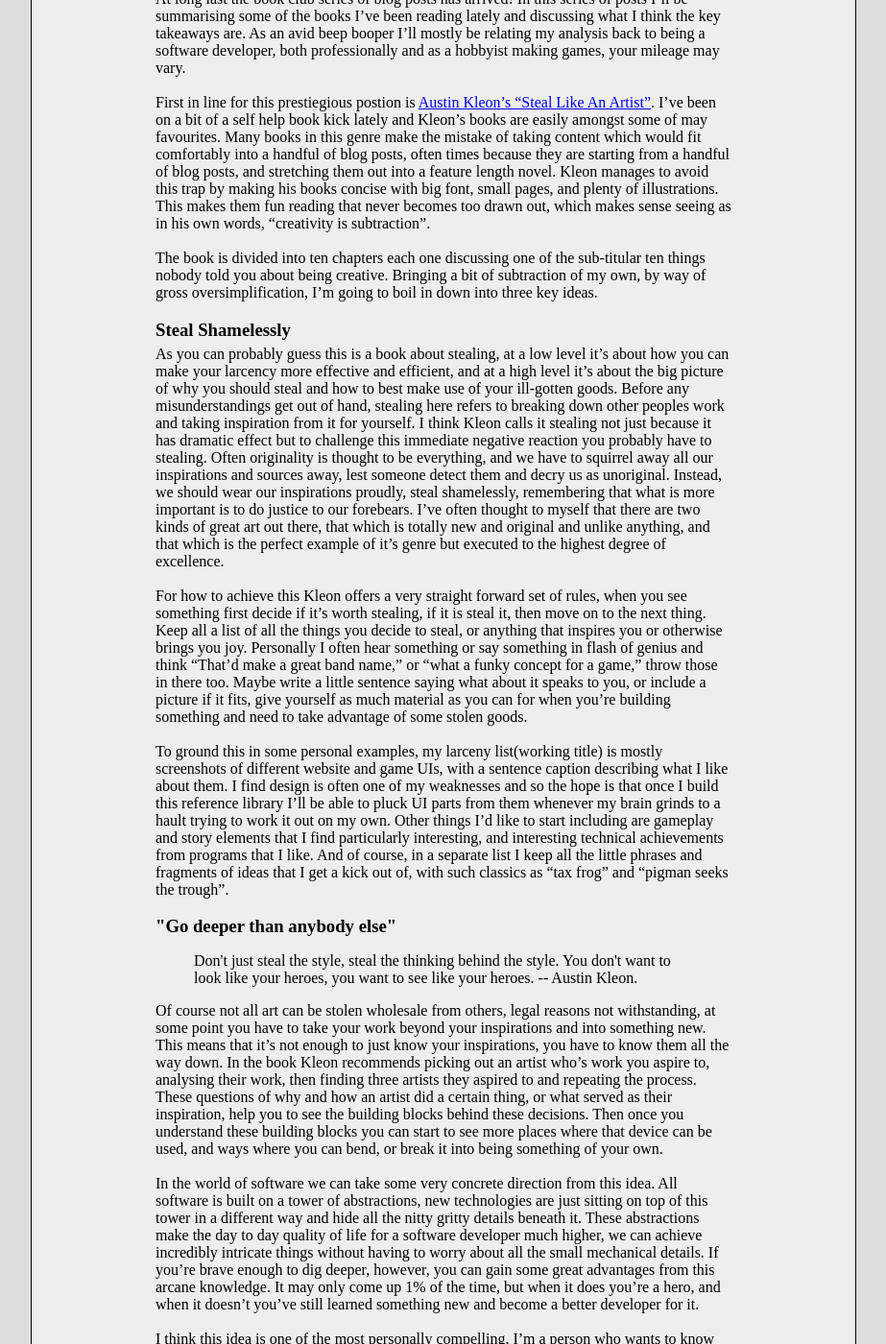
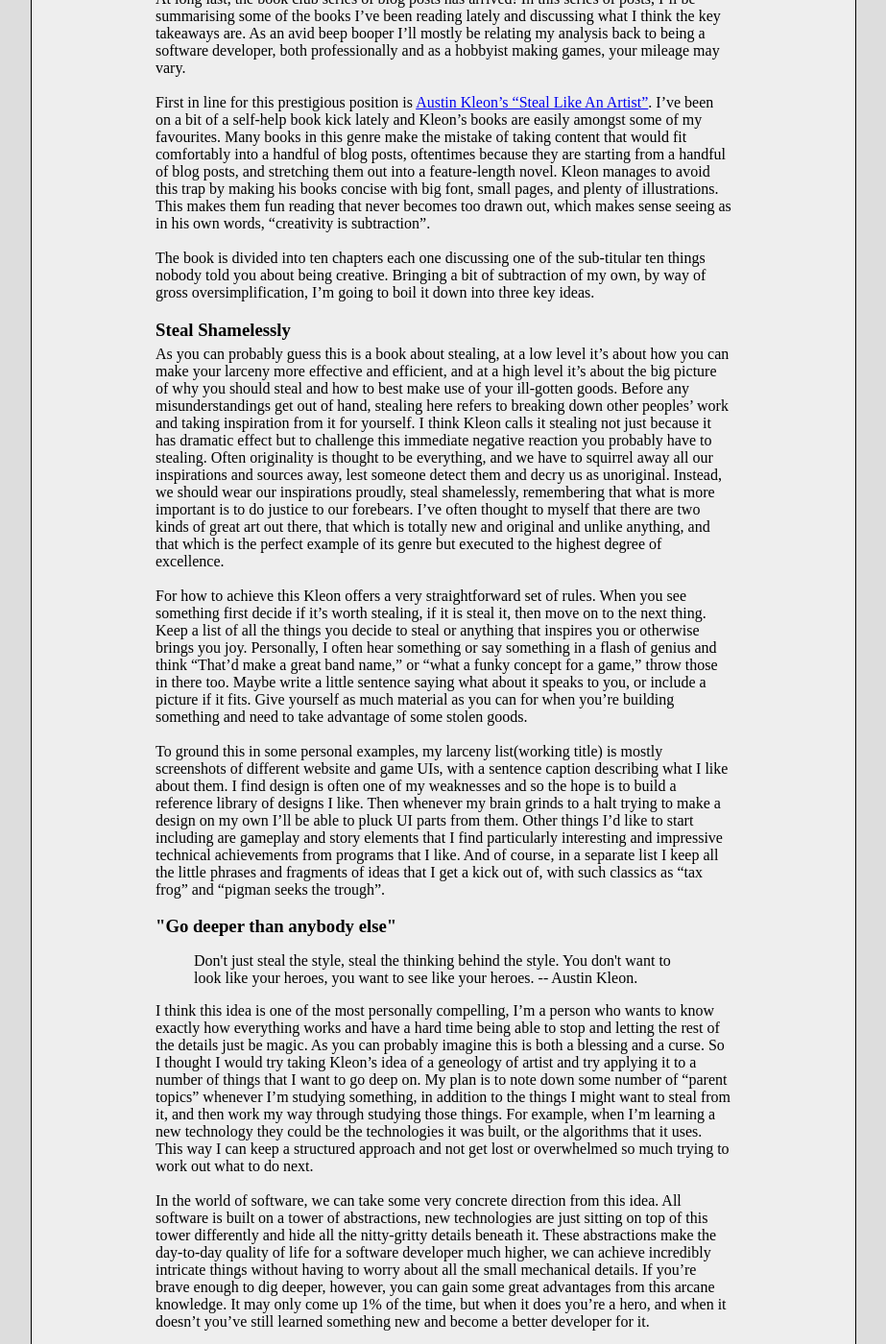
Before and after one commit to TateKennington/personal-website, a Jekyll site: the page built from _posts/2021-05-16-book-club-steal-like-an-artist.md, in a window 1280 px wide and 1400 px high, scrolled down 235 px. Shown: the whole window at 96% size, without its empty margins (178-1101 px from the left). Built offline with Jekyll 4.4.1, drawn with Linux system fonts in a browser that asks for light colours; some of the changed text lies outside the part shown.

Commit message:
Fixed spelling and grammar

```diff
--- a/_posts/2021-05-16-book-club-steal-like-an-artist.md
+++ b/_posts/2021-05-16-book-club-steal-like-an-artist.md
@@ -2,32 +2,32 @@
 layout: project
 title: "Book Club: Steal Like An Artist"
 ---
-At long last the book club series of blog posts has arrived! In this series of posts I'll be summarising some of the books I've been reading lately and discussing what I think the key takeaways are. As an avid beep booper I'll mostly be relating my analysis back to being a software developer, both professionally and as a hobbyist making games, your mileage may vary.
+At long last, the book club series of blog posts has arrived! In this series of posts, I'll be summarising some of the books I've been reading lately and discussing what I think the key takeaways are. As an avid beep booper I'll mostly be relating my analysis back to being a software developer, both professionally and as a hobbyist making games, your mileage may vary.
 <br/><br/>
-First in line for this prestiegious postion is <a href="https://austinkleon.com/steal/">Austin Kleon's "Steal Like An Artist"</a>. I've been on a bit of a self help book kick lately and Kleon's books are easily amongst some of may favourites. Many books in this genre make the mistake of taking content which would fit comfortably into a handful of blog posts, often times because they are starting from a handful of blog posts, and stretching them out into a feature length novel. Kleon manages to avoid this trap by making his books concise with big font, small pages, and plenty of illustrations. This makes them fun reading that never becomes too drawn out, which makes sense seeing as in his own words, "creativity is subtraction".
+First in line for this prestigious position is <a href="https://austinkleon.com/steal/">Austin Kleon's "Steal Like An Artist"</a>. I've been on a bit of a self-help book kick lately and Kleon's books are easily amongst some of my favourites. Many books in this genre make the mistake of taking content that would fit comfortably into a handful of blog posts, oftentimes because they are starting from a handful of blog posts, and stretching them out into a feature-length novel. Kleon manages to avoid this trap by making his books concise with big font, small pages, and plenty of illustrations. This makes them fun reading that never becomes too drawn out, which makes sense seeing as in his own words, "creativity is subtraction".
 <br/><br/>
-The book is divided into ten chapters each one discussing one of the sub-titular ten things nobody told you about being creative. Bringing a bit of subtraction of my own, by way of gross oversimplification, I'm going to boil in down into three key ideas.
+The book is divided into ten chapters each one discussing one of the sub-titular ten things nobody told you about being creative. Bringing a bit of subtraction of my own, by way of gross oversimplification, I'm going to boil it down into three key ideas.
 
 <h3>Steal Shamelessly</h3>
-As you can probably guess this is a book about stealing, at a low level it's about how you can make your larcency more effective and efficient, and at a high level it's about the big picture of why you should steal and how to best make use of your ill-gotten goods. Before any misunderstandings get out of hand, stealing here refers to breaking down other peoples work and taking inspiration from it for yourself. I think Kleon calls it stealing not just because it has dramatic effect but to challenge this immediate negative reaction you probably have to stealing. Often originality is thought to be everything, and we have to squirrel away all our inspirations and sources away, lest someone detect them and decry us as unoriginal. Instead, we should wear our inspirations proudly, steal shamelessly, remembering that what is more important is to do justice to our forebears. I've often thought to myself that there are two kinds of great art out there, that which is totally new and original and unlike anything, and that which is the perfect example of it's genre but executed to the highest degree of excellence.
+As you can probably guess this is a book about stealing, at a low level it's about how you can make your larceny more effective and efficient, and at a high level it's about the big picture of why you should steal and how to best make use of your ill-gotten goods. Before any misunderstandings get out of hand, stealing here refers to breaking down other peoples’ work and taking inspiration from it for yourself. I think Kleon calls it stealing not just because it has dramatic effect but to challenge this immediate negative reaction you probably have to stealing. Often originality is thought to be everything, and we have to squirrel away all our inspirations and sources away, lest someone detect them and decry us as unoriginal. Instead, we should wear our inspirations proudly, steal shamelessly, remembering that what is more important is to do justice to our forebears. I've often thought to myself that there are two kinds of great art out there, that which is totally new and original and unlike anything, and that which is the perfect example of its genre but executed to the highest degree of excellence.
 <br/><br/>
-For how to achieve this Kleon offers a very straight forward set of rules, when you see something first decide if it's worth stealing, if it is steal it, then move on to the next thing. Keep all a list of all the things you decide to steal, or anything that inspires you or otherwise brings you joy. Personally I often hear something or say something in flash of genius and think "That'd make a great band name," or "what a funky concept for a game," throw those in there too. Maybe write a little sentence saying what about it speaks to you, or include a picture if it fits, give yourself as much material as you can for when you're building something and need to take advantage of some stolen goods.
+For how to achieve this Kleon offers a very straightforward set of rules. When you see something first decide if it's worth stealing, if it is steal it, then move on to the next thing. Keep a list of all the things you decide to steal or anything that inspires you or otherwise brings you joy. Personally, I often hear something or say something in a flash of genius and think "That'd make a great band name," or "what a funky concept for a game," throw those in there too. Maybe write a little sentence saying what about it speaks to you, or include a picture if it fits. Give yourself as much material as you can for when you're building something and need to take advantage of some stolen goods.
 <br/><br/>
-To ground this in some personal examples, my larceny list(working title) is mostly screenshots of different website and game UIs, with a sentence caption describing what I like about them. I find design is often one of my weaknesses and so the hope is that once I build this reference library I'll be able to pluck UI parts from them whenever my brain grinds to a hault trying to work it out on my own. Other things I'd like to start including are gameplay and story elements that I find particularly interesting, and interesting technical achievements from programs that I like. And of course, in a separate list I keep all the little phrases and fragments of ideas that I get a kick out of, with such classics as "tax frog" and "pigman seeks the trough".
+To ground this in some personal examples, my larceny list(working title) is mostly screenshots of different website and game UIs, with a sentence caption describing what I like about them. I find design is often one of my weaknesses and so the hope is to build a reference library of designs I like. Then whenever my brain grinds to a halt trying to make a design on my own I'll be able to pluck UI parts from them. Other things I'd like to start including are gameplay and story elements that I find particularly interesting and impressive technical achievements from programs that I like. And of course, in a separate list I keep all the little phrases and fragments of ideas that I get a kick out of, with such classics as "tax frog" and "pigman seeks the trough".
 <h3>"Go deeper than anybody else"</h3>
 <blockquote>
 Don't just steal the style, steal the thinking behind the style. You don't want to look like your heroes, you want to see like your heroes. -- Austin Kleon.
 </blockquote>
-Of course not all art can be stolen wholesale from others, legal reasons not withstanding, at some point you have to take your work beyond your inspirations and into something new. This means that it's not enough to just know your inspirations, you have to know them all the way down. In the book Kleon recommends picking out an artist who's work you aspire to, analysing their work, then finding three artists they aspired to and repeating the process. These questions of why and how an artist did a certain thing, or what served as their inspiration, help you to see the building blocks behind these decisions. Then once you understand these building blocks you can start to see more places where that device can be used, and ways where you can bend, or break it into being something of your own.
+I think this idea is one of the most personally compelling, I'm a person who wants to know exactly how everything works and have a hard time being able to stop and letting the rest of the details just be magic. As you can probably imagine this is both a blessing and a curse. So I thought I would try taking Kleon's idea of a geneology of artist and try applying it to a number of things that I want to go deep on. My plan is to note down some number of "parent topics" whenever I'm studying something, in addition to the things I might want to steal from it, and then work my way through studying those things. For example, when I'm learning a new technology they could be the technologies it was built, or the algorithms that it uses. This way I can keep a structured approach and not get lost or overwhelmed so much trying to work out what to do next.
 <br/><br/>
-In the world of software we can take some very concrete direction from this idea. All software is built on a tower of abstractions, new technologies are just sitting on top of this tower in a different way and hide all the nitty gritty details beneath it. These abstractions make the day to day quality of life for a software developer much higher, we can achieve incredibly intricate things without having to worry about all the small mechanical details. If you're brave enough to dig deeper, however, you can gain some great advantages from this arcane knowledge. It may only come up 1% of the time, but when it does you're a hero, and when it doesn't you've still learned something new and become a better developer for it.
+In the world of software, we can take some very concrete direction from this idea. All software is built on a tower of abstractions, new technologies are just sitting on top of this tower differently and hide all the nitty-gritty details beneath it. These abstractions make the day-to-day quality of life for a software developer much higher, we can achieve incredibly intricate things without having to worry about all the small mechanical details. If you're brave enough to dig deeper, however, you can gain some great advantages from this arcane knowledge. It may only come up 1% of the time, but when it does you're a hero, and when it doesn't you've still learned something new and become a better developer for it.
 <br/><br/>
-I think this idea is one of the most personally compelling, I'm a person who wants to know exactly how everything works and have a hard time being able to stop and letting the rest of the details just be magic. As you can probably imagine this is both a blessing and a curse. So I thought I would try taking Kleon's idea of a geneology of artist and try applying it to a number of things that I want to go deep on. My plan is to note down some number of "parent topics" whenever I'm studying something, in addition to the things I might want to steal from it, and then work my way through studying those things. For example, when I'm learning a new technology they could be the technologies it was built, or the algorithms that it uses. This way I can keep a structured approach and not get lost or overwhelmed so much trying to work out what to do next.
+I think this idea is one of the most personally compelling, I'm a person who wants to know exactly how everything works and have a hard time being able to stop and letting the rest of the details just be magic. As you can probably imagine this is both a blessing and a curse. So I thought I would try taking Kleon's idea of a genealogy of artists and try applying it to other things that I want to go deep on. My plan is to note down some number of "parent topics" whenever I'm studying something, in addition to the things I might want to steal from it, and then work my way through studying those things. For example, when I'm learning a new technology they could be the technologies it was built or the algorithms that it uses. This way I can keep a structured approach and not get lost or overwhelmed so much trying to work out what to do next.
 <h3>"The hard thing is taking the obvious advice"</h3>
 <blockquote cite="https://www.smbc-comics.com/comic/best-life-advice">
 All good advice is obvious. Work hard, make things, find love, brush your teeth et cetera. The hard thing is <i>taking</i> the obvious advice. -- <a href="https://www.smbc-comics.com/comic/best-life-advice">SMBC: The best life advice.</a>
 </blockquote >
-The final thing the Kleon offers in this book is some good life advice, it's nothing too surprising or revolutionary but bears repeating, which is pretty apropos considering the books general theme. Because this advice shouldn't be new to anyone I'm only going to render it in the roughest detail, the challenge to you the reader is actually following it.
+The final thing that Kleon offers in this book is some good life advice, it's nothing too surprising or revolutionary but bears repeating, which is pretty apropos considering the books general theme. Because this advice shouldn't be new to anyone I'm only going to render it in the roughest detail, the challenge to you the reader is actually following it.
 <ul>
     <li>Start making things early and fake it until you make it.</li>
     <li>Make sure you keep hobbies outside of your creative work</li>
```
